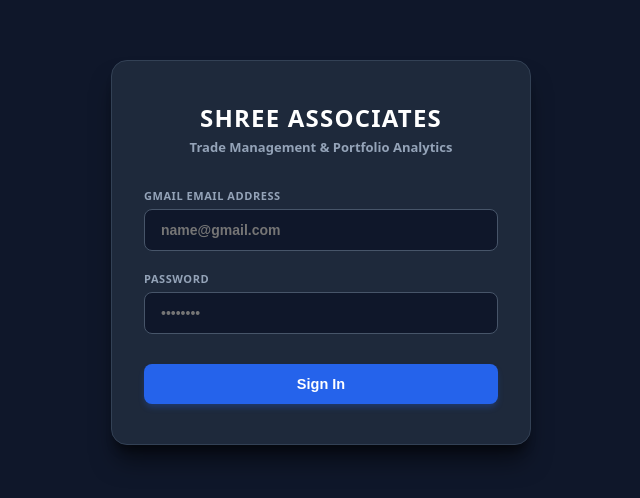
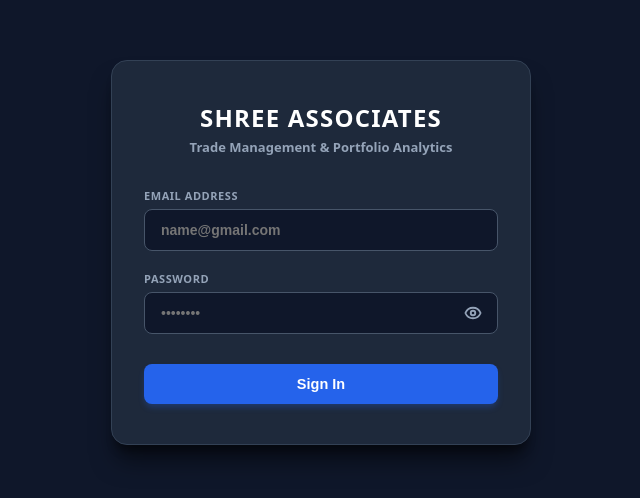
Before and after one commit to priyapandey-maker/trade-management-platform, a Next.js app in the folder frontend/: page /login in a window 1280 px wide. Shown: the part 148-646 px from the top of the page, without its empty margins (319-959 px from the left). Built offline with nearby package versions, Linux system fonts and the light colour scheme; no server answers.

Commit message:
style: Rename email input label and add password visibility toggle

```diff
--- a/frontend/src/app/login/page.tsx
+++ b/frontend/src/app/login/page.tsx
@@ -9,6 +9,8 @@
   const [password, setPassword] = useState('');
   const [loading, setLoading] = useState(false);
   const [error, setError] = useState<string | null>(null);
+  const [showPassword, setShowPassword] = useState(false);
+  const [isEyeHovered, setIsEyeHovered] = useState(false);
 
   const handleSubmit = async (e: React.FormEvent) => {
     e.preventDefault();
@@ -91,7 +93,7 @@
               letterSpacing: '0.05em',
               marginBottom: '6px'
             }}>
-              Gmail Email Address
+              Email Address
             </label>
             <input
               type="email"
@@ -125,15 +127,16 @@
             }}>
               Password
             </label>
+            <div style={{ position: 'relative' }}>
               <input
-              type="password"
+                type={showPassword ? 'text' : 'password'}
                 value={password}
                 onChange={(e) => setPassword(e.target.value)}
                 placeholder="••••••••"
                 required
                 style={{
                   width: '100%',
-                padding: '12px 16px',
+                  padding: '12px 48px 12px 16px',
                   borderRadius: '8px',
                   border: '1px solid #475569',
                   backgroundColor: '#0F172A',
@@ -142,6 +145,45 @@
                   outline: 'none'
                 }}
               />
+              <button
+                type="button"
+                onClick={() => setShowPassword(!showPassword)}
+                onMouseDown={(e) => e.preventDefault()}
+                onMouseEnter={() => setIsEyeHovered(true)}
+                onMouseLeave={() => setIsEyeHovered(false)}
+                aria-label={showPassword ? 'Hide password' : 'Show password'}
+                style={{
+                  position: 'absolute',
+                  right: '12px',
+                  top: '50%',
+                  transform: 'translateY(-50%)',
+                  background: 'none',
+                  border: 'none',
+                  cursor: 'pointer',
+                  display: 'flex',
+                  alignItems: 'center',
+                  justifyContent: 'center',
+                  color: isEyeHovered ? '#FFFFFF' : '#94A3B8',
+                  padding: '4px',
+                  outline: 'none',
+                  transition: 'color 0.2s ease'
+                }}
+              >
+                {showPassword ? (
+                  <svg xmlns="http://www.w3.org/2000/svg" width="18" height="18" viewBox="0 0 24 24" fill="none" stroke="currentColor" strokeWidth="2.5" strokeLinecap="round" strokeLinejoin="round">
+                    <path d="M9.88 9.88a3 3 0 1 0 4.24 4.24" />
+                    <path d="M10.73 5.08A10.43 10.43 0 0 1 12 5c7 0 10 7 10 7a13.16 13.16 0 0 1-1.67 2.68" />
+                    <path d="M6.61 6.61A13.52 13.52 0 0 0 2 12s3 7 10 7a9.74 9.74 0 0 0 5.39-1.61" />
+                    <line x1="2" x2="22" y1="2" y2="22" />
+                  </svg>
+                ) : (
+                  <svg xmlns="http://www.w3.org/2000/svg" width="18" height="18" viewBox="0 0 24 24" fill="none" stroke="currentColor" strokeWidth="2.5" strokeLinecap="round" strokeLinejoin="round">
+                    <path d="M2.062 12.348a1 1 0 0 1 0-.696 10.75 10.75 0 0 1 19.876 0 1 1 0 0 1 0 .696 10.75 10.75 0 0 1-19.876 0z" />
+                    <circle cx="12" cy="12" r="3" />
+                  </svg>
+                )}
+              </button>
+            </div>
           </div>
 
           <button
```
Lines whose indentation alone changed are shown as unchanged.
